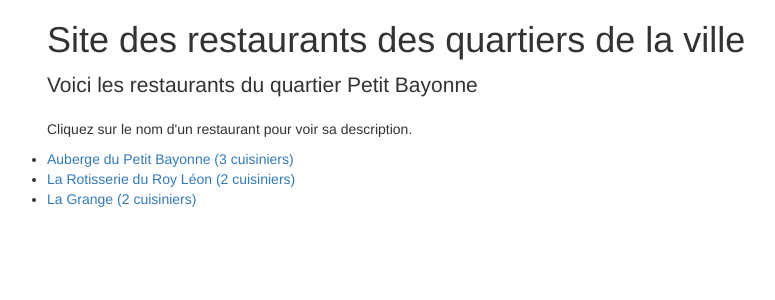
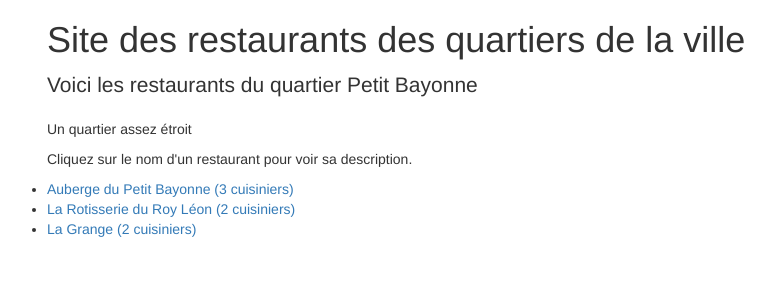
Before and after one commit to kris-ipeh/GRETA_restoBaiona, a PHP site: page /restaurants.php?id_quartier=1 in a window 1280 px wide. Shown: the part 122-422 px from the top of the page, without its empty margins (23-798 px from the left). Run offline with PHP 8.4, Linux system fonts and the light colour scheme; data comes from the database, SQL or seed files in the repository; data that the repository does not hold is empty; a stand-in replaces the project's code that opens the database connection.

Commit message:
description

```diff
--- a/restaurants.php
+++ b/restaurants.php
@@ -5,7 +5,7 @@
 $id_quartier = $_REQUEST['id_quartier'];
 
 $requete = $base->prepare(
-  "select nom from quartier where id=:id_quartier"
+  "select nom,description from quartier where id=:id_quartier"
 );
 
 $requete->bindValue(":id_quartier", $id_quartier);
@@ -23,6 +23,8 @@ $ligne = $requete->fetch();
  ?>
 </p>
 
+
+<p> <?=$ligne['description'];?></p>
 <p>
  Cliquez sur le nom d'un restaurant
  pour voir sa description.
```
